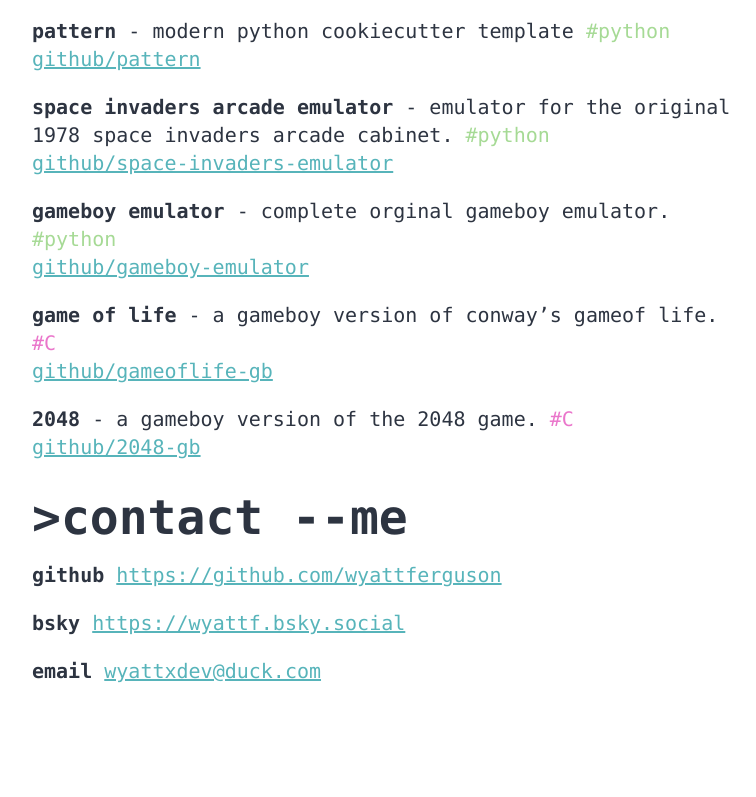
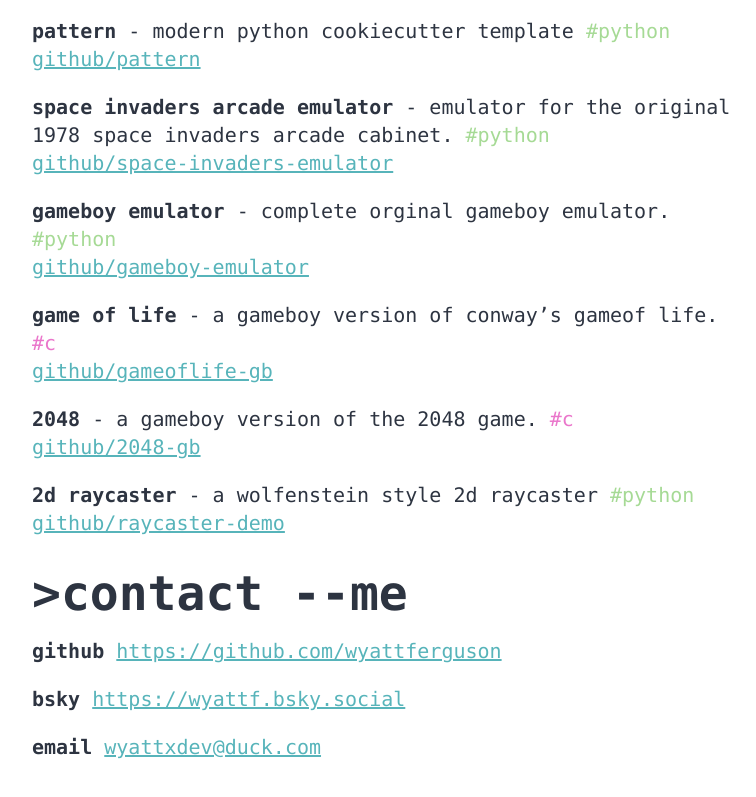
Before and after one commit to wyattferguson/wyattferguson.github.io, a plain HTML site: page index.html in a window 1280 px wide. Shown: the part 677-1474 px from the top of the page, without its empty margins (8-764 px from the left). Drawn offline with nearby package versions, Linux system fonts and the light colour scheme; no server answers.

Commit message:
Fix capitalization in project descriptions

```diff
--- a/index.html
+++ b/index.html
@@ -162,7 +162,7 @@
           </p>
           <p>
             <strong>game of life</strong> - a gameboy version of conway’s gameof life.
-            <span class="pink">#C</span><br /><a
+            <span class="pink">#c</span><br /><a
               href="https://github.com/wyattferguson/gameoflife-gb"
               >github/gameoflife-gb</a
             >
@@ -170,9 +170,17 @@
 
           <p>
             <strong>2048</strong> - a gameboy version of the 2048 game.
-            <span class="pink">#C</span><br /><a
+            <span class="pink">#c</span><br /><a
               href="https://github.com/wyattferguson/2048-gb"
               >github/2048-gb</a
+            >
+          </p>
+
+          <p>
+            <strong>2d raycaster</strong> - a wolfenstein style 2d raycaster
+            <span class="green">#python</span><br /><a
+              href="https://github.com/wyattferguson/raycaster-demo"
+              >github/raycaster-demo</a
             >
           </p>
         </div>
```
